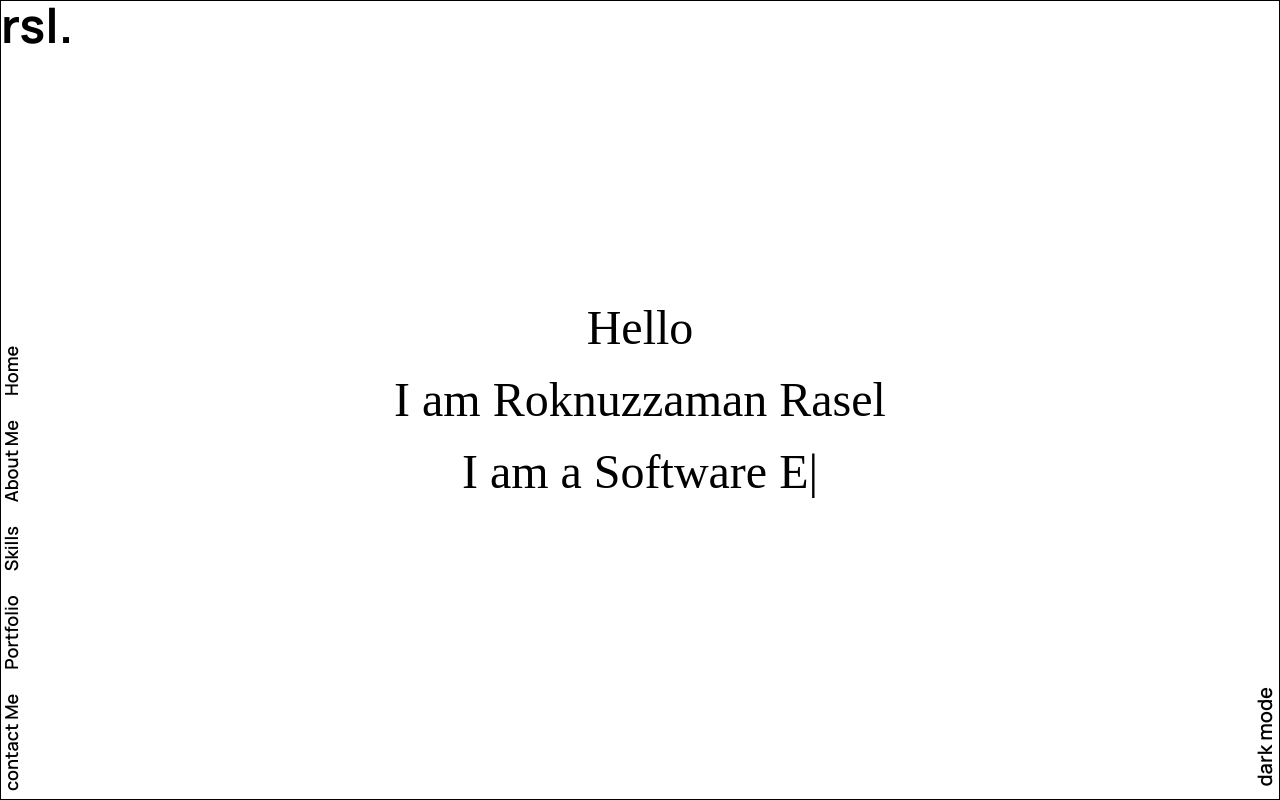
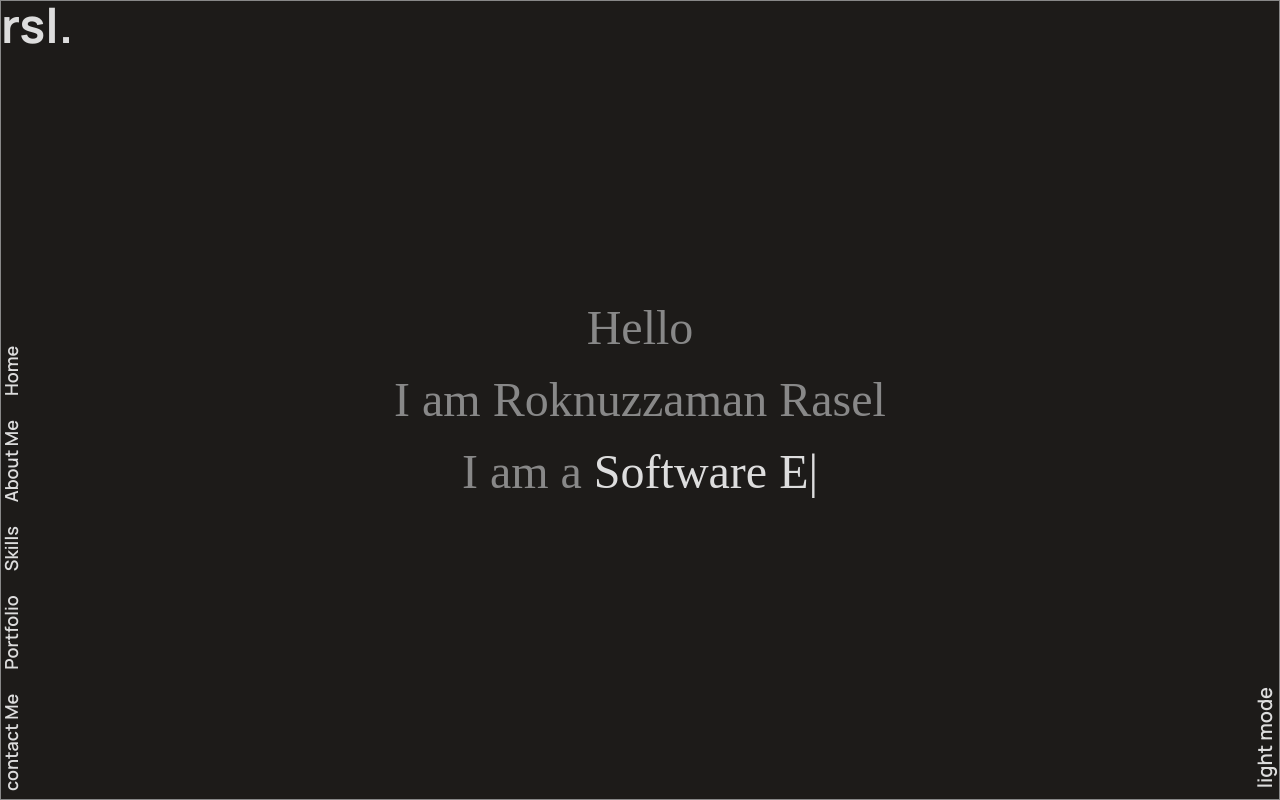
Before and after one commit to Rsl78/react-portfolio, a React (Vite) app: page / in a window 1280 px wide. Built offline with nearby package versions, Linux system fonts and the light colour scheme; a web font is replaced by a local one.

Commit message:
dark mode default implemented

```diff
--- a/src/components/Header.jsx
+++ b/src/components/Header.jsx
@@ -9,7 +9,7 @@ const Header = ({ headerRef }) => {
   return (
     <header
       ref={headerRef}
-      className="border min-h-screen relative font-primary snap-start text-[#000000] dark:text-[#dddddd] "
+      className="border min-h-screen relative font-primary snap-start  "
     >
       {/* <h1 className="text-5xl font-bold ">rsl.</h1> */}
       {/* Animate Sidebar */}
@@ -32,6 +32,7 @@ const Header = ({ headerRef }) => {
             ]}
             typeSpeed={150}
             backSpeed={150}
+            className="text-[#000000] dark:text-[#dddddd]"
             loop
           />
         </h2>
@@ -39,7 +40,7 @@ const Header = ({ headerRef }) => {
 
       <button
         onClick={() => setDarkMode((darkMode) => !darkMode)}
-        className=" absolute text-xl bottom-28 right-0 transform -rotate-90 origin-bottom-right hover:text-gray-600 dark:hover:text-blue-50 font-semibold"
+        className=" text-[#000000] dark:text-[#dddddd] absolute text-xl bottom-28 right-0 transform -rotate-90 origin-bottom-right hover:text-gray-600 dark:hover:text-blue-50 font-semibold"
       >
         {darkMode ? "light mode" : "dark mode"}
       </button>
--- a/src/components/SideBar.jsx
+++ b/src/components/SideBar.jsx
@@ -1,6 +1,6 @@
 const SideBar = () => {
   return (
-    <div>
+    <div className="text-[#000000] dark:text-[#dddddd]">
       <h1 className="text-5xl font-bold">rsl.</h1>
       <div className="absolute  bottom-2 left-6  transform -rotate-90 origin-bottom-left">
         <ul className="flex space-x-4 gap-2 z-50">
--- a/src/provider/ThemeProvider.jsx
+++ b/src/provider/ThemeProvider.jsx
@@ -3,7 +3,7 @@ import PropTypes from "prop-types";
 import {useState} from "react";
 
 const ThemeProvider = ({children}) => {
-    const [darkMode, setDarkMode] = useState(false);
+    const [darkMode, setDarkMode] = useState(true);
     return (
       <ThemeContext.Provider value={{ darkMode, setDarkMode }}>
         {children}
```
